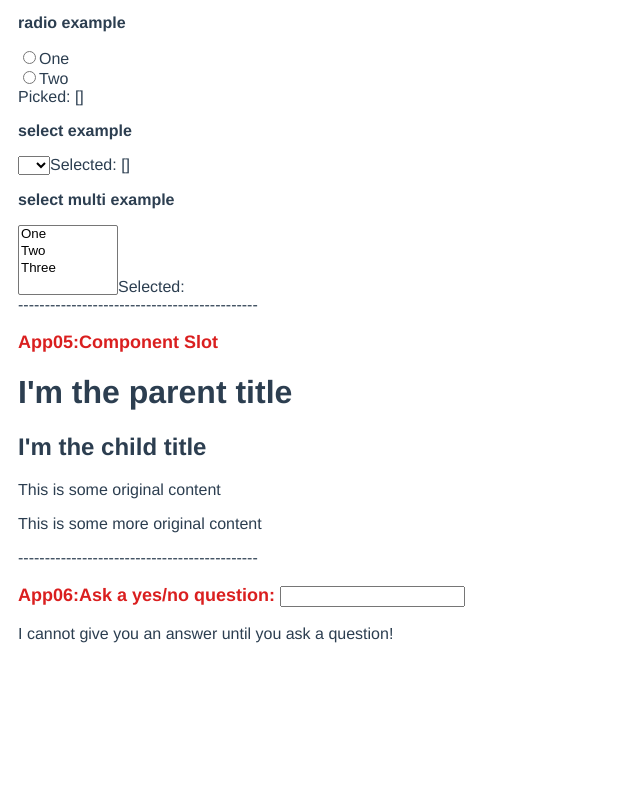
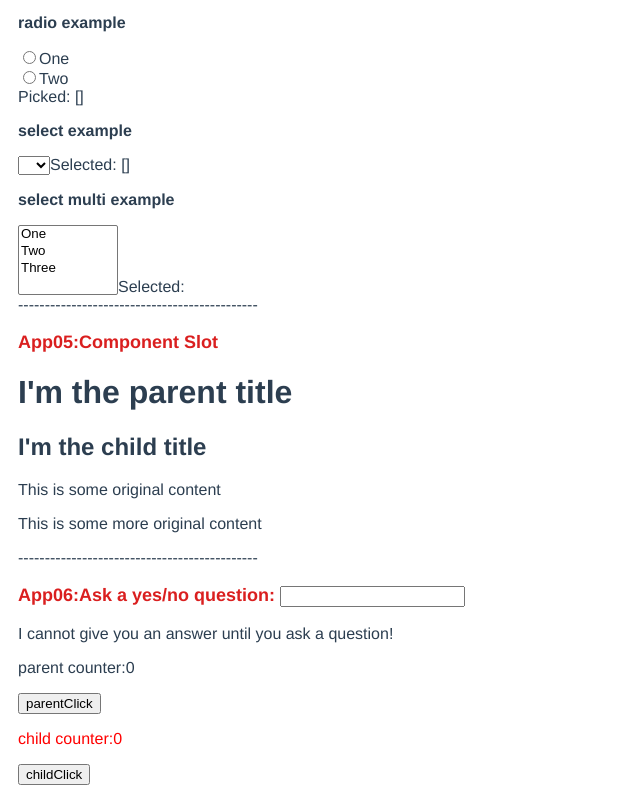
Before and after one commit to xukaixing/vue-pro, a Vue app: page / in a window 1280 px wide. Shown: the part 963-1758 px from the top of the page, without its empty margins (0-640 px from the left). Before the commit the page ends 1622 px from the top, so only its background shows below. Built offline with nearby package versions, Linux system fonts and the light colour scheme.

Commit message:
子组件交互

```diff
--- a/src/App.vue
+++ b/src/App.vue
@@ -15,6 +15,7 @@
 </template>
 
 <script>
+// @默认代表src，在webpack.base.conf中定义alias别名
 import app01 from "@/components/App01";
 import app02 from "@/components/App02";
 import app03 from "@/components/App03";
--- a/src/components/App06.vue
+++ b/src/components/App06.vue
@@ -8,19 +8,23 @@
       <input v-model="question" />
     </p>
     <p>{{ answer }}</p>
+    <p>parent counter:{{ count }}</p>
+    <button @click="showParentCounter">parentClick</button>
+    <child-demo :counter="count" @child-event="showChildCounter"></child-demo>
   </div>
 </template>
 
 <script>
 import _ from "lodash";
 import axios from "axios";
-
+import childDemo from "./children/child01";
 export default {
   name: "app06",
   data() {
     return {
       question: "",
       answer: "I cannot give you an answer until you ask a question!",
+      count: 0,
     };
   },
   watch: {
@@ -60,6 +64,15 @@ export default {
           vm.answer = "Error! Could not reach the API. " + error;
         });
     },
+    showParentCounter() {
+      this.count++;
+    },
+    showChildCounter(childCounter) {
+      this.count = childCounter + 2;
+    },
+  },
+  components: {
+    childDemo,
   },
 };
 </script>
--- /dev/null
+++ b/src/components/children/child01.vue
@@ -0,0 +1,29 @@
+<template>
+  <div>
+    <p style="color: red">child counter:{{ counter }}</p>
+    <button @click="showMsg">childClick</button>
+  </div>
+</template>
+<script>
+export default {
+  props: {
+    counter: Number,
+  },
+  data() {
+    return {
+      // 如果要改变counter的值，在组件中单独定义一个变量
+      tmpCounter: this.counter + 1,
+    };
+  },
+  watch: {
+    tmpCounter(o, n) {},
+  },
+
+  methods: {
+    showMsg() {
+      // 触发父级绑定的事件
+      this.$emit("child-event", this.counter);
+    },
+  },
+};
+</script>>
```
